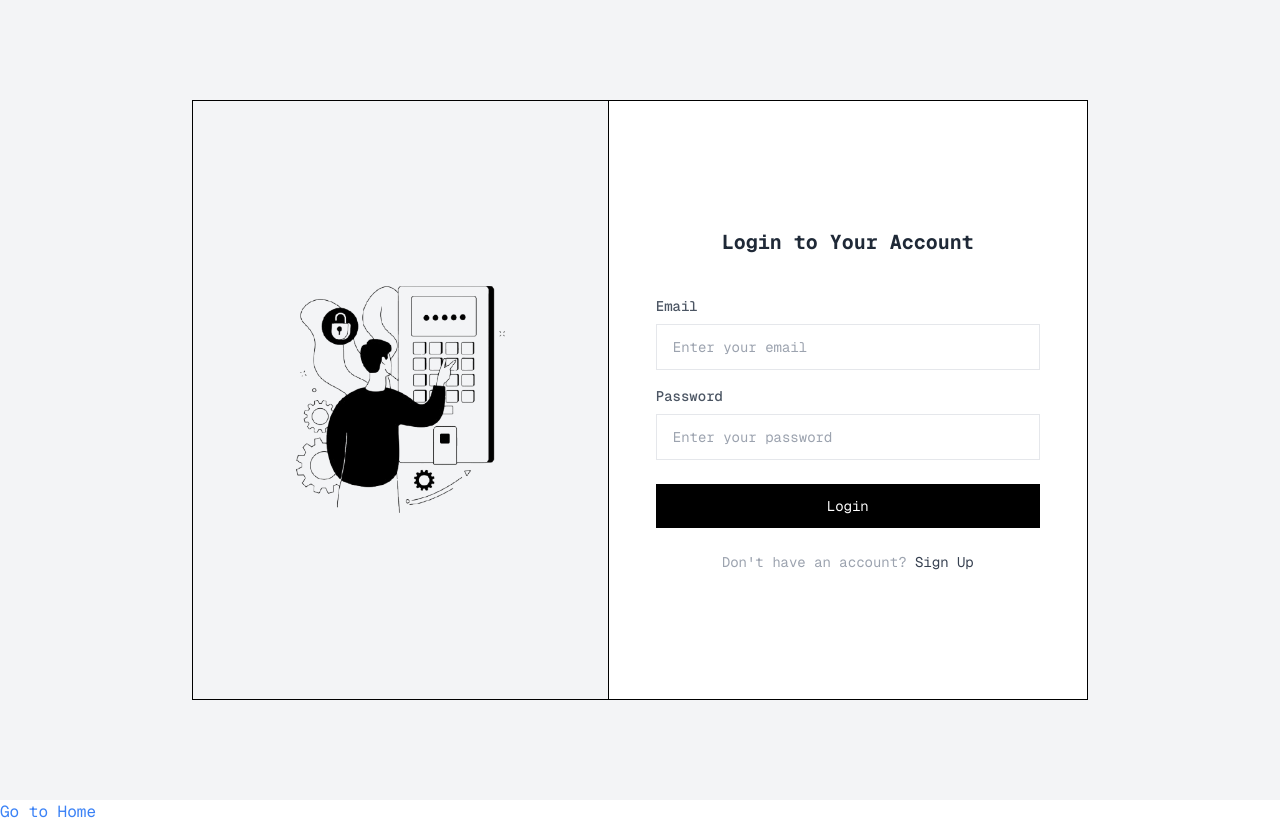
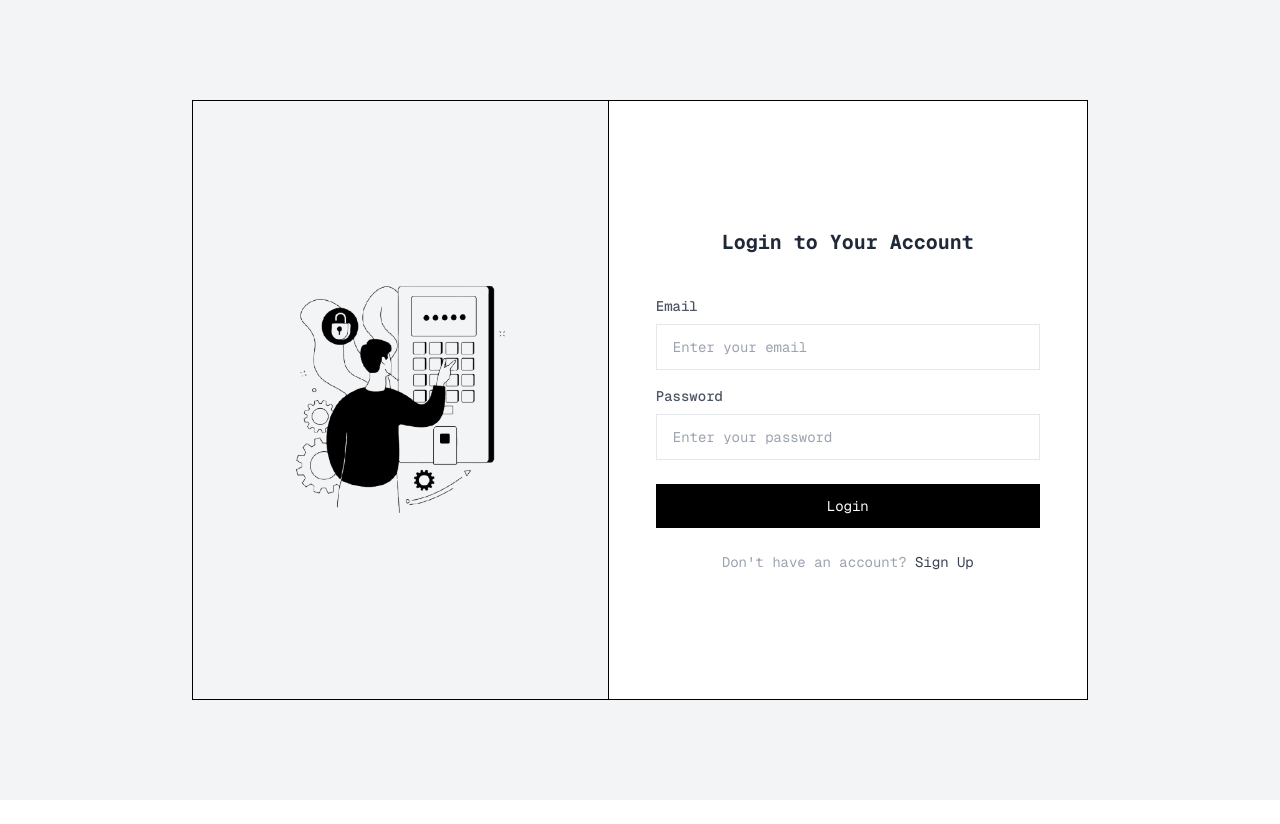
Before and after one commit to irfandhmahudi/uas_klien_ui, a React (Vite) app: page / in a window 1280 px wide. After the commit the page ends 800 px from the top, so only its background shows below. Built offline with nearby package versions, Linux system fonts and the light colour scheme.

Commit message:
Client FIX

```diff
--- a/src/pages/auth/Login.jsx
+++ b/src/pages/auth/Login.jsx
@@ -1,34 +1,28 @@
 import { useDispatch, useSelector } from "react-redux";
+import { useNavigate } from "react-router-dom";
 import { loginUser } from "../../redux/slice/authSlice";
 import Login from "../../components/LoginForm.jsx";
 import { toast } from "react-hot-toast"; // Import toast
-import { Link } from "react-router-dom"; // Import Link
 
 const LoginPage = () => {
   const dispatch = useDispatch();
+  const navigate = useNavigate();
   const { isLoading, error } = useSelector((state) => state.auth);
 
   // Handle login submission
   const handleLogin = (loginData) => {
     dispatch(loginUser(loginData))
-      .unwrap() // Unwrap the promise to handle success/failure
+      .unwrap()
       .then(() => {
         toast.success("Login successful!");
+        navigate("/home"); // Redirect to /home after successful login
       })
       .catch((err) => {
         toast.error(err || "Login failed!");
       });
   };
 
-  return (
-    <div>
-      <Login onLogin={handleLogin} isLoading={isLoading} error={error} />
-      {/* Redirect to /home using Link after login is successful */}
-      <Link to="/home" className="text-blue-500 hover:underline">
-        Go to Home
-      </Link>
-    </div>
-  );
+  return <Login onLogin={handleLogin} isLoading={isLoading} error={error} />;
 };
 
 export default LoginPage;
```
